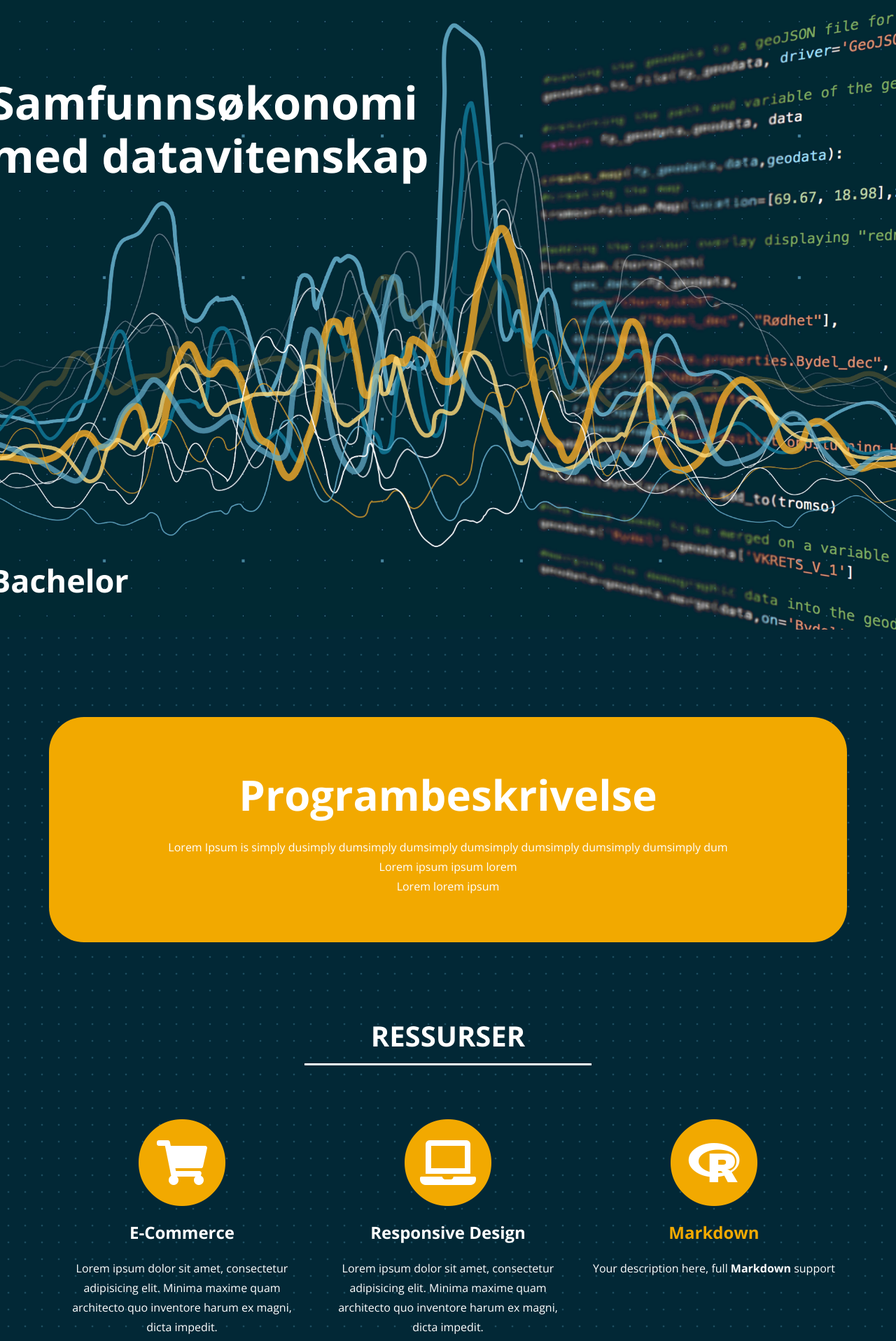
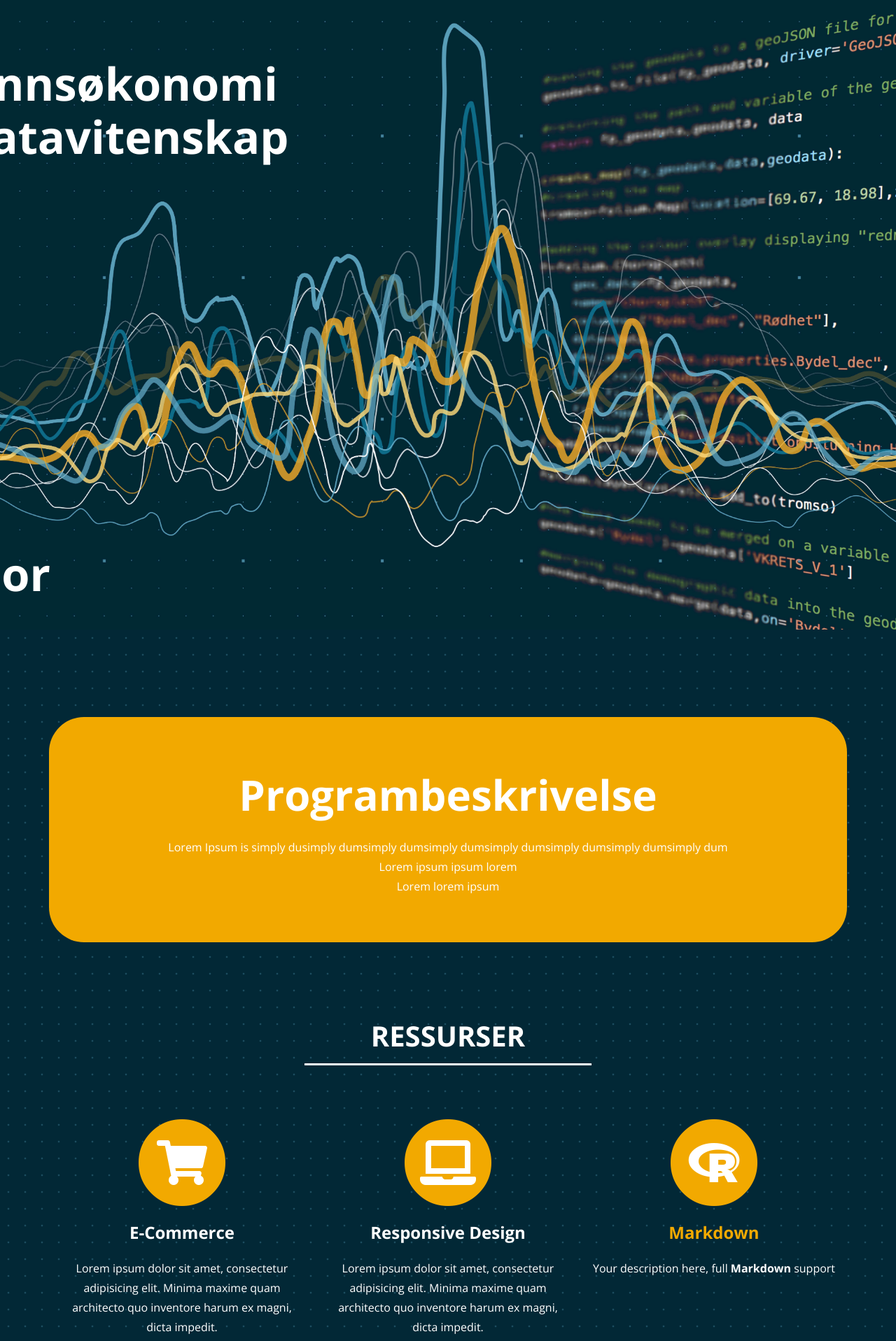
Before and after one commit to uit-econ/uit-econ.github.io, a Jekyll site: the page built from index.md, in a window 1280 px wide. Shown: the top 1917 px of the page at 70% size. Built offline with Jekyll 4.4.1, drawn with Linux system fonts in a browser that asks for light colours.

Commit message:
Update custom.css

```diff
--- a/assets/css/custom.css
+++ b/assets/css/custom.css
@@ -85,11 +85,11 @@ body{
 	}
 
 #masthead-title{
-	padding-top:10vh;
+	padding-top:7vh;
 	font-size: 65px;
 	font-weight:650;
 	text-align:left;
-	margin-left:-100px;
+	margin-left:-300px;
 
 	}
 
@@ -104,7 +104,7 @@ body{
 
 #masthead-text{
 	padding-top:55vh;
-	font-size: 45px;
+	font-size: 65px;
 
 	}
 
```
